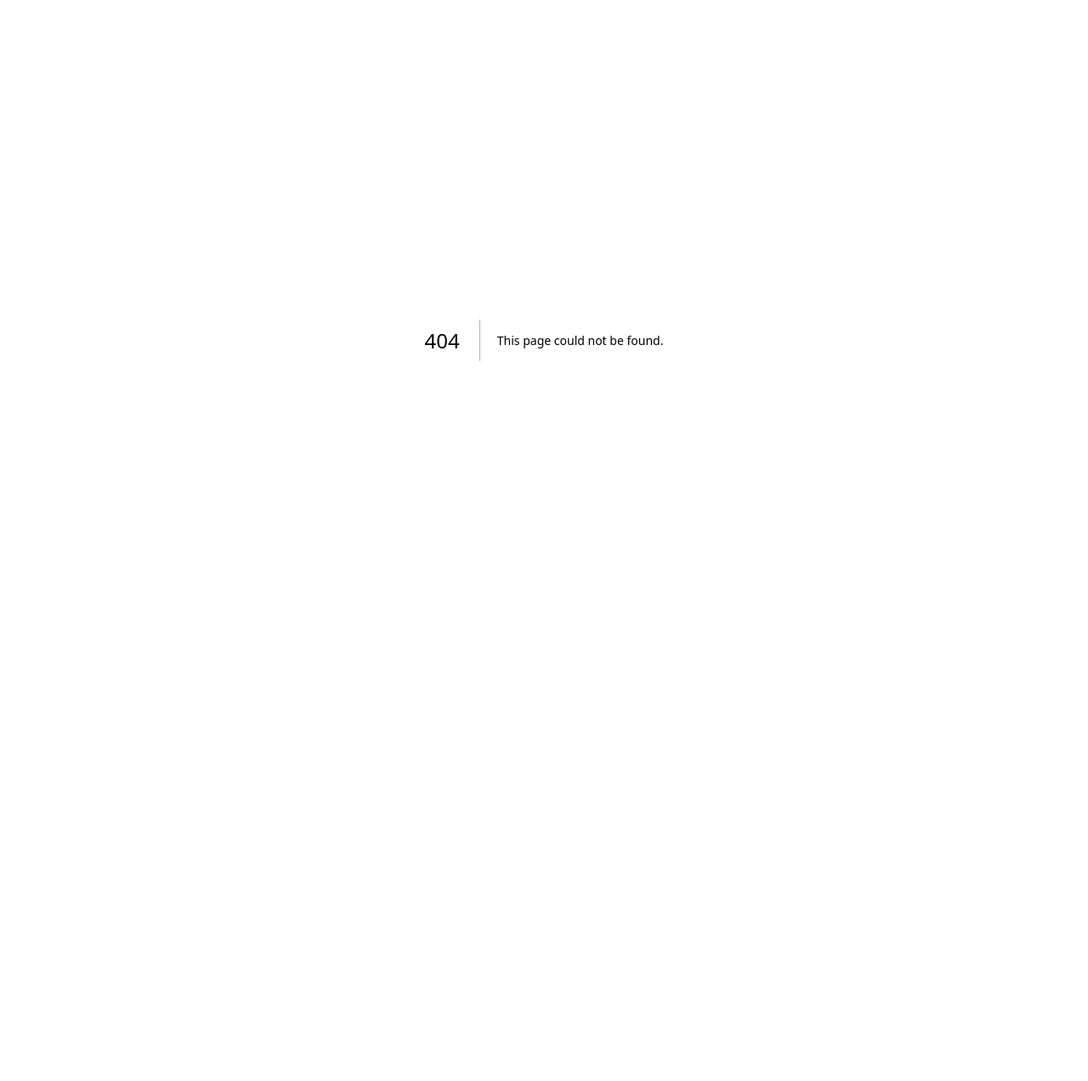
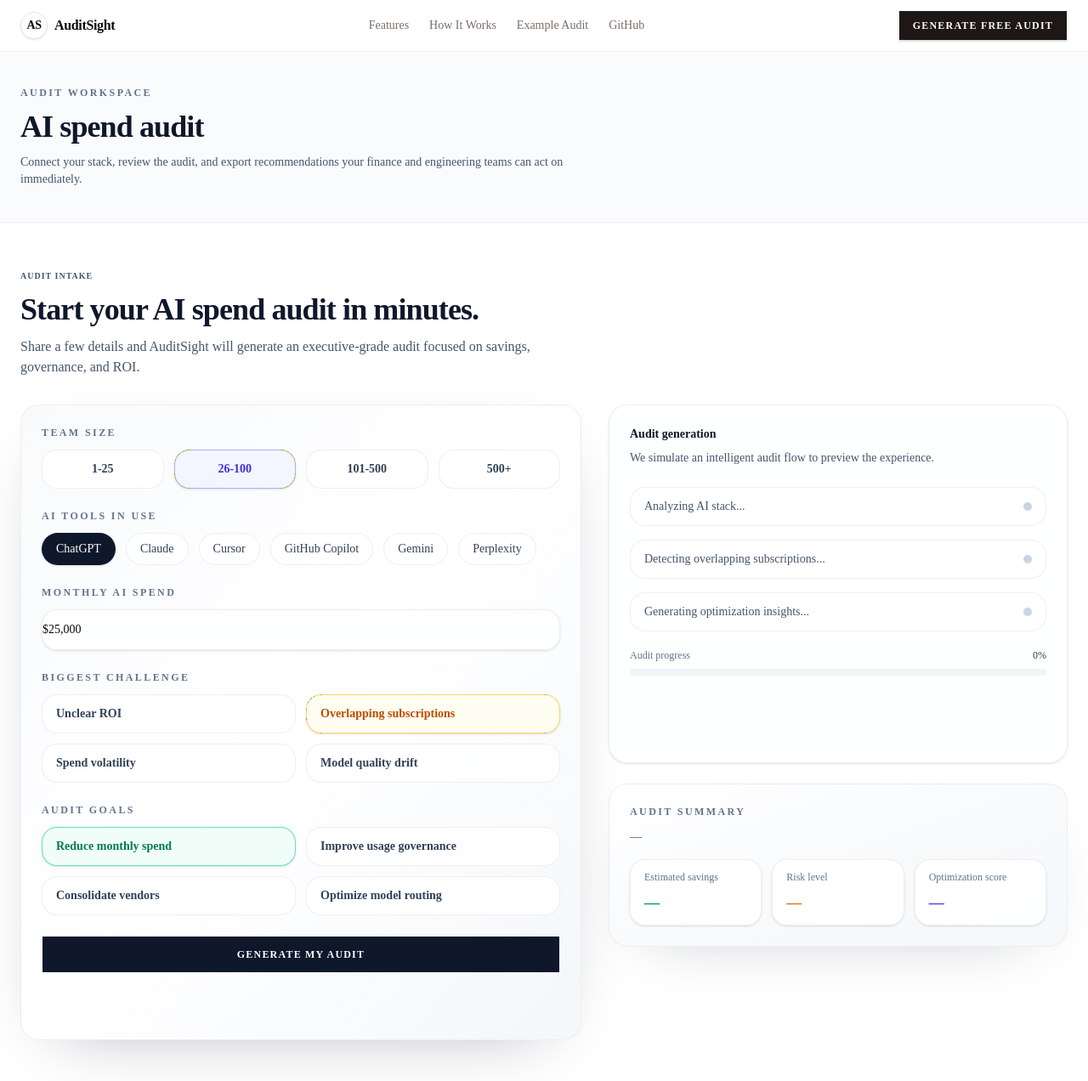
Before and after one commit to Hardik884/AuditSight, a Next.js app: page /audit in a window 1280 px wide. Before the commit this address had no page. Shown: the whole page at 85% size. Before the commit the page ends 800 px from the top, so only its background shows below. Built offline with nearby package versions, Linux system fonts and the light colour scheme.

Commit message:
refactor: separate marketing site and audit application flow

```diff
--- /dev/null
+++ b/src/app/audit/page.tsx
@@ -0,0 +1,25 @@
+import { AuditIntakeSection } from "@/components/forms/audit-intake-section";
+import { Navbar } from "@/components/navbar";
+
+export default function AuditPage() {
+  return (
+    <main className="min-h-screen bg-background text-foreground">
+      <Navbar />
+      <section className="border-b border-border/40 bg-slate-50/70 py-10 dark:bg-slate-950/40">
+        <div className="mx-auto flex w-full max-w-7xl flex-col gap-3 px-6">
+          <p className="text-xs font-semibold uppercase tracking-[0.2em] text-slate-500 dark:text-slate-400">
+            Audit workspace
+          </p>
+          <h1 className="text-3xl font-semibold tracking-tight text-slate-900 dark:text-slate-100 sm:text-4xl">
+            AI spend audit
+          </h1>
+          <p className="max-w-2xl text-sm text-slate-600 dark:text-slate-300">
+            Connect your stack, review the audit, and export recommendations your
+            finance and engineering teams can act on immediately.
+          </p>
+        </div>
+      </section>
+      <AuditIntakeSection />
+    </main>
+  );
+}
--- a/src/app/page.tsx
+++ b/src/app/page.tsx
@@ -3,7 +3,6 @@ import { AuditInsightsSection } from "@/components/marketing/audit-insights-sect
 import { CtaSection } from "@/components/marketing/cta-section";
 import { FeatureSection } from "@/components/marketing/feature-section";
 import { HowItWorksSection } from "@/components/marketing/how-it-works-section";
-import { AuditIntakeSection } from "@/components/forms/audit-intake-section";
 import { Navbar } from "@/components/navbar";
 
 export default function Home() {
@@ -14,7 +13,6 @@ export default function Home() {
       <FeatureSection />
       <AuditInsightsSection />
       <HowItWorksSection />
-      <AuditIntakeSection />
       <CtaSection />
     </main>
   );
--- a/src/components/forms/AuditResultDetails.tsx
+++ b/src/components/forms/AuditResultDetails.tsx
@@ -15,42 +15,46 @@ export function AuditResultDetails({
 
   return (
     <div className="flex flex-col gap-6">
-      <div className="rounded-3xl border border-border/60 bg-slate-900 p-6 text-white shadow-[0_24px_70px_-50px_rgba(15,23,42,0.8)]">
-        <p className="text-xs font-semibold uppercase tracking-[0.2em] text-slate-300">
+      <div className="rounded-3xl border border-border/60 bg-gradient-to-br from-white via-slate-50 to-slate-100/70 p-6 shadow-[0_24px_80px_-50px_rgba(15,23,42,0.35)] dark:from-slate-950 dark:via-slate-950/80 dark:to-slate-900/70">
+        <div className="flex flex-col gap-4">
+          <div>
+            <p className="text-xs font-semibold uppercase tracking-[0.2em] text-slate-500 dark:text-slate-400">
               Audit summary
             </p>
-        <div className="mt-4 space-y-4">
-          <div className="flex items-center justify-between text-sm">
-            <span>Estimated savings</span>
-            <span className="font-semibold text-emerald-300">
+            <p className="mt-3 text-sm text-slate-600 dark:text-slate-300">
+              {auditResponse ? auditResponse.auditSummary.headline : "—"}
+            </p>
+          </div>
+
+          <div className="grid gap-3 sm:grid-cols-3">
+            <div className="rounded-2xl border border-border/60 bg-white/90 px-4 py-3 shadow-sm dark:bg-slate-900/60">
+              <p className="text-xs text-slate-500 dark:text-slate-400">Estimated savings</p>
+              <p className="mt-2 text-lg font-semibold text-emerald-600 dark:text-emerald-400">
                 {auditResponse
                   ? formatCurrency(auditResponse.metrics.estimatedSavings)
                   : "—"}
-            </span>
+              </p>
             </div>
-          <div className="flex items-center justify-between text-sm">
-            <span>Risk coverage</span>
-            <span className="font-semibold text-amber-200">
+            <div className="rounded-2xl border border-border/60 bg-white/90 px-4 py-3 shadow-sm dark:bg-slate-900/60">
+              <p className="text-xs text-slate-500 dark:text-slate-400">Risk level</p>
+              <p className="mt-2 text-lg font-semibold text-amber-600 dark:text-amber-400">
                 {auditResponse ? auditResponse.metrics.riskLevel : "—"}
-            </span>
+              </p>
             </div>
-          <div className="flex items-center justify-between text-sm">
-            <span>Optimization score</span>
-            <span className="font-semibold text-indigo-200">
+            <div className="rounded-2xl border border-border/60 bg-white/90 px-4 py-3 shadow-sm dark:bg-slate-900/60">
+              <p className="text-xs text-slate-500 dark:text-slate-400">Optimization score</p>
+              <p className="mt-2 text-lg font-semibold text-indigo-600 dark:text-indigo-300">
                 {auditResponse ? auditResponse.metrics.optimizationScore : "—"}
-            </span>
+              </p>
             </div>
           </div>
+
           {auditResponse ? (
-          <div className="mt-5 rounded-2xl border border-white/10 bg-white/5 p-4 text-sm text-slate-200">
-            <p className="font-semibold text-white">
-              {auditResponse.auditSummary.headline}
-            </p>
-            <p className="mt-2 text-xs text-slate-300">
+            <div className="rounded-2xl border border-border/60 bg-white/90 p-4 text-sm text-slate-600 shadow-sm dark:bg-slate-900/50 dark:text-slate-300">
               {auditResponse.auditSummary.narrative}
-            </p>
             </div>
           ) : null}
+        </div>
       </div>
 
       <div
--- a/src/components/hero-section.tsx
+++ b/src/components/hero-section.tsx
@@ -26,7 +26,7 @@ export function HeroSection() {
 
             <div className="flex flex-col items-center gap-3 sm:flex-row lg:items-start">
               <Button asChild size="lg" className="shadow-sm">
-                <Link href="#generate-audit">Generate Free Audit</Link>
+                <Link href="/audit">Generate Free Audit</Link>
               </Button>
               <Button asChild variant="outline" size="lg">
                 <Link href="#example-audit">View Sample Report</Link>
--- a/src/components/marketing/cta-section.tsx
+++ b/src/components/marketing/cta-section.tsx
@@ -22,7 +22,7 @@ export function CtaSection() {
             </div>
             <div className="flex flex-col gap-3 sm:flex-row">
               <Button asChild size="lg" className="bg-white text-slate-900 hover:bg-slate-100">
-                <Link href="#generate-audit">Generate Free Audit</Link>
+                <Link href="/audit">Generate Free Audit</Link>
               </Button>
               <Button
                 asChild
@@ -30,7 +30,7 @@ export function CtaSection() {
                 size="lg"
                 className="border-white/30 text-white hover:bg-white/10"
               >
-                <Link href="#example-audit">View Sample Report</Link>
+                <Link href="/#example-audit">View Sample Report</Link>
               </Button>
             </div>
           </div>
--- a/src/components/navbar.tsx
+++ b/src/components/navbar.tsx
@@ -2,9 +2,9 @@ import Link from "next/link";
 import { Button } from "@/components/ui/button";
 
 const navLinks = [
-  { label: "Features", href: "#features" },
-  { label: "How It Works", href: "#how-it-works" },
-  { label: "Example Audit", href: "#example-audit" },
+  { label: "Features", href: "/#features" },
+  { label: "How It Works", href: "/#how-it-works" },
+  { label: "Example Audit", href: "/#example-audit" },
   { label: "GitHub", href: "https://github.com/Hardik884/AuditSight" },
 ];
 
@@ -37,8 +37,8 @@ export function Navbar() {
         </div>
 
         <div className="flex items-center gap-3">
-          <Button size="sm" className="shadow-sm">
-            Generate Free Audit
+          <Button asChild size="sm" className="shadow-sm">
+            <Link href="/audit">Generate Free Audit</Link>
           </Button>
         </div>
       </nav>
```
Lines whose indentation alone changed are shown as unchanged.
